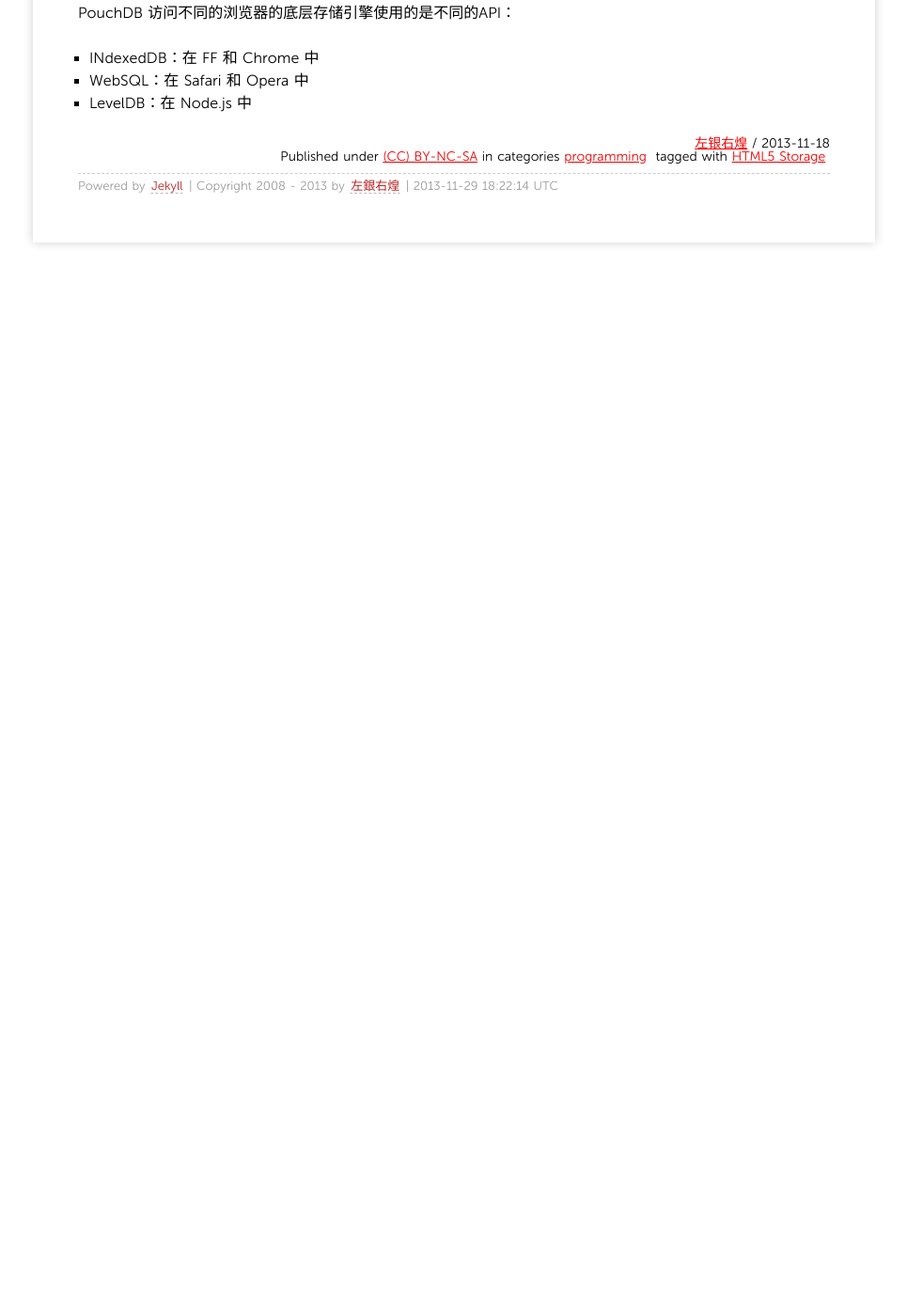
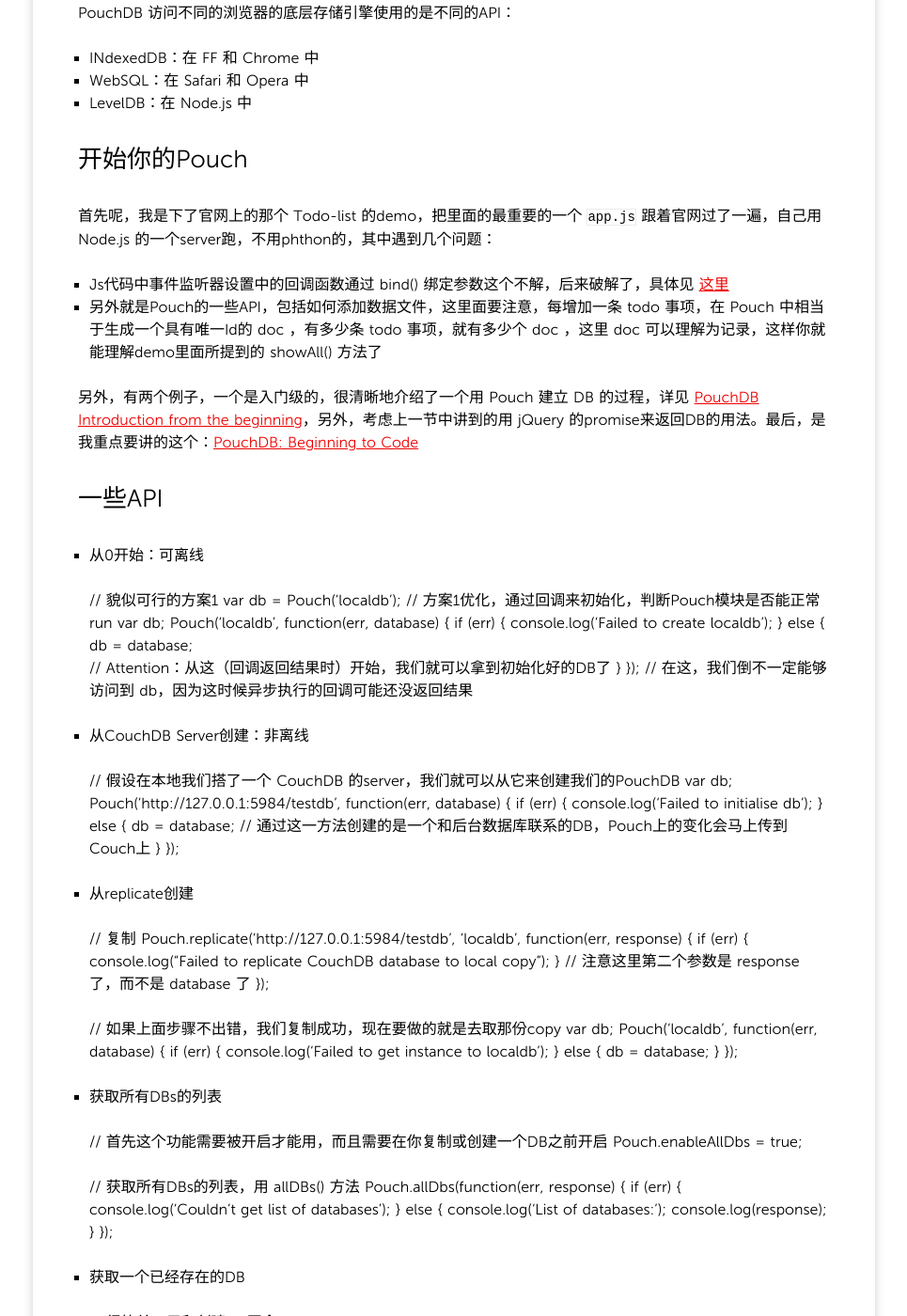
Before and after one commit to grahamle/grahamle.github.com, a Jekyll site: the page built from _posts/2013/11/2013-11-18-PouchDB.md, in a window 1280 px wide and 1400 px high, scrolled down 1057 px. Shown: the whole window at 94% size, without its empty margins (157-1122 px from the left). Built offline with Jekyll 4.4.1, drawn with Linux system fonts in a browser that asks for light colours; Markdown is read by kramdown in place of the engine named in the settings; comment, search, counter and statistics services are not loaded; before the commit the page ends 1363 px from its top, so only the background shows below that; some of the changed text lies outside the part shown.

Commit message:
update file: PouchDB

```diff
--- a/_posts/2013/11/2013-11-18-PouchDB.md
+++ b/_posts/2013/11/2013-11-18-PouchDB.md
@@ -38,3 +38,128 @@
 - INdexedDB：在 FF 和 Chrome 中
 - WebSQL：在 Safari 和 Opera 中
 - LevelDB：在 Node.js 中
+
+## 开始你的Pouch
+首先呢，我是下了官网上的那个 Todo-list 的demo，把里面的最重要的一个 `app.js` 跟着官网过了一遍，自己用 Node.js 的一个server跑，不用phthon的，其中遇到几个问题：
+
+- Js代码中事件监听器设置中的回调函数通过 `bind()` 绑定参数这个不解，后来破解了，具体见 [这里](../06/2013-06-22-js的bind方法.html)
+- 另外就是Pouch的一些API，包括如何添加数据文件，这里面要注意，每增加一条 todo 事项，在 Pouch 中相当于生成一个具有唯一Id的 doc ，有多少条 todo 事项，就有多少个 doc ，这里 doc 可以理解为记录，这样你就能理解demo里面所提到的 `showAll()` 方法了
+
+另外，有两个例子，一个是入门级的，很清晰地介绍了一个用 Pouch 建立 DB 的过程，详见 [PouchDB Introduction from the beginning](http://briantoth.github.io/Tutorial/2013/03/19/pouchdb-introduction/)，另外，考虑上一节中讲到的用 jQuery 的promise来返回DB的用法。最后，是我重点要讲的这个：[PouchDB: Beginning to Code](http://mattgwwalker.wordpress.com/2013/04/08/pouchdb-2/)
+
+## 一些API
+
+- 从0开始：可离线
+
+    // 貌似可行的方案1
+    var db = Pouch('localdb');
+    // 方案1优化，通过回调来初始化，判断Pouch模块是否能正常run
+    var db;
+    Pouch('localdb', function(err, database) {
+        if (err) {
+            console.log('Failed to create localdb');
+        } else {
+            db = database;
+            // Attention：从这（回调返回结果时）开始，我们就可以拿到初始化好的DB了
+        }
+    });
+    // 在这，我们倒不一定能够访问到 db，因为这时候异步执行的回调可能还没返回结果
+
+- 从CouchDB Server创建：非离线
+
+    // 假设在本地我们搭了一个 CouchDB 的server，我们就可以从它来创建我们的PouchDB
+    var db;
+    Pouch('http://127.0.0.1:5984/testdb', function(err, database) {
+        if (err) {
+            console.log('Failed to initialise db');
+        } else {
+            db = database;
+            // 通过这一方法创建的是一个和后台数据库联系的DB，Pouch上的变化会马上传到Couch上
+        }
+    });
+
+- 从replicate创建
+
+    // 复制
+    Pouch.replicate('http://127.0.0.1:5984/testdb', 'localdb', function(err, response) {
+        if (err) {
+            console.log("Failed to replicate CouchDB database to local copy");
+        }
+        // 注意这里第二个参数是 response 了，而不是 database 了
+    });
+
+    // 如果上面步骤不出错，我们复制成功，现在要做的就是去取那份copy
+    var db;
+    Pouch('localdb', function(err, database) {
+        if (err) {
+            console.log('Failed to get instance to localdb');
+        } else {
+            db = database;
+        }
+    });
+
+- 获取所有DBs的列表
+
+    // 首先这个功能需要被开启才能用，而且需要在你复制或创建一个DB之前开启
+    Pouch.enableAllDbs = true;
+
+    // 获取所有DBs的列表，用 allDBs() 方法
+    Pouch.allDbs(function(err, response) {
+        if (err) {
+            console.log('Couldn't get list of databases');
+        } else {
+            console.log('List of databases:');
+            console.log(response);
+        }
+    });
+
+- 获取一个已经存在的DB
+
+    // 很简单，用和创建DB同个API
+    db = Pouch(existingDbName);
+
+- 获取DB的内容
+
+    // 你得判断DB是否是空的，比如如果是从0开始创建肯定是空的，如果是复制来的，或是从远端创建的肯定有东西
+    db.allDocs({include_docs: true}, function(err, docs) {
+        console.log(docs.rows);
+    });
+
+- 往DB中写doc
+
+    // 主要有 put 和 post 两个方法，put 需要提供 _id，post 不需要；若id相同的doc又put了，视为更新
+    // 写 doc 也是异步的，以 post 为例
+    db.post({
+        type: 'test',
+        text: 'This is just a test'
+    }, function(err, response) {
+        if (err) {
+            console.log('Failed to write doc to DB');
+        } else {
+            console.log('Wrote successfully');
+            // 执行到这，doc 算是被写上了
+        }
+    });
+    // 在这，由于非同步执行的操作不一定完成，在这console.log()还不一定往DB中写上doc
+
+- 获取特定的doc
+
+    // 有一个 _id 那么就可以去取它所指定的doc了，通过 get() 方法
+    db.get('known_doc_id', function(err, doc) {
+        if (err) {
+            console.log('Failed to get doc');
+        } else {
+            console.log(doc);
+        }
+    });
+
+- 把本地修改推到远程
+
+    // 比如之前你是离线对本地DB进行了操作，现在又online了，要推回给远程这些change，
+    // 这时候还是replicate，只不过把 from 和 to 的位置换一下就可以了
+    Pouch.replicate('localdb', 'http://127.0.0.1:5984/testdb', function(err, response) {
+        if (err) {
+            console.log("Failed to replicate database back to CouchDB");
+        }
+    });
+    // 如果没有提示错误，那么change更新成功
```
